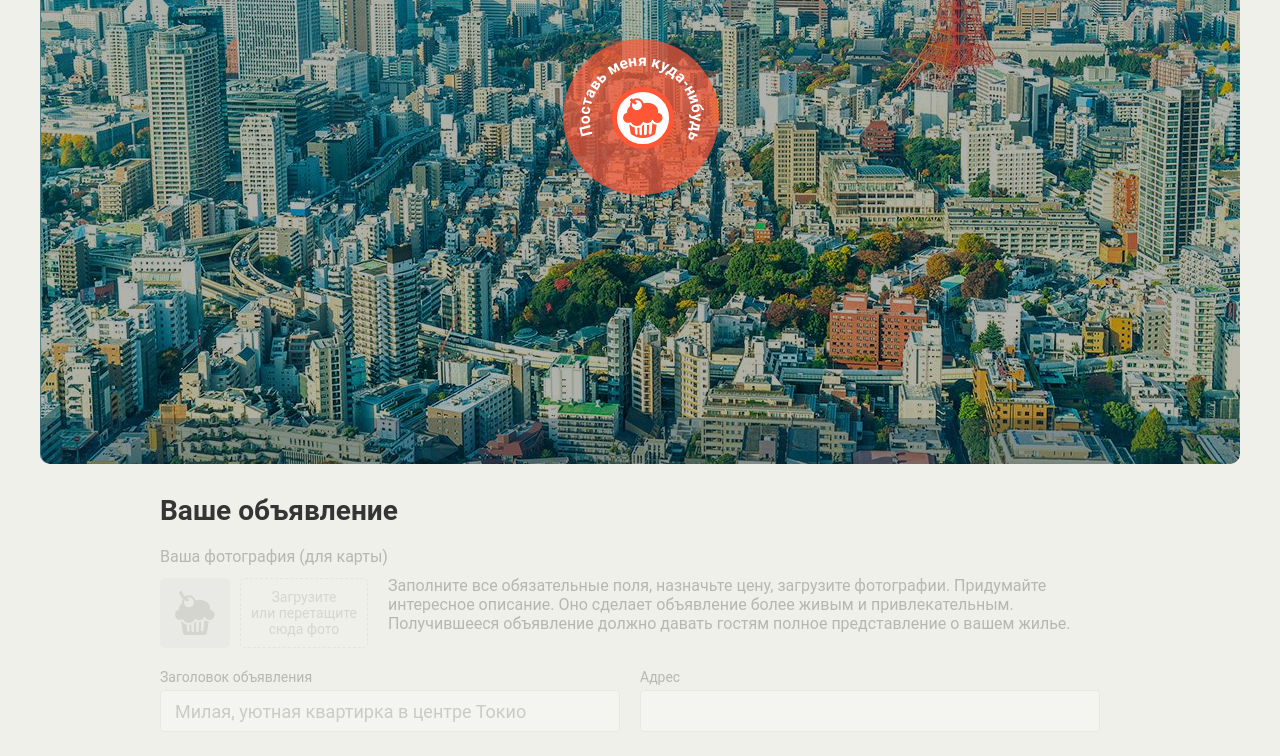
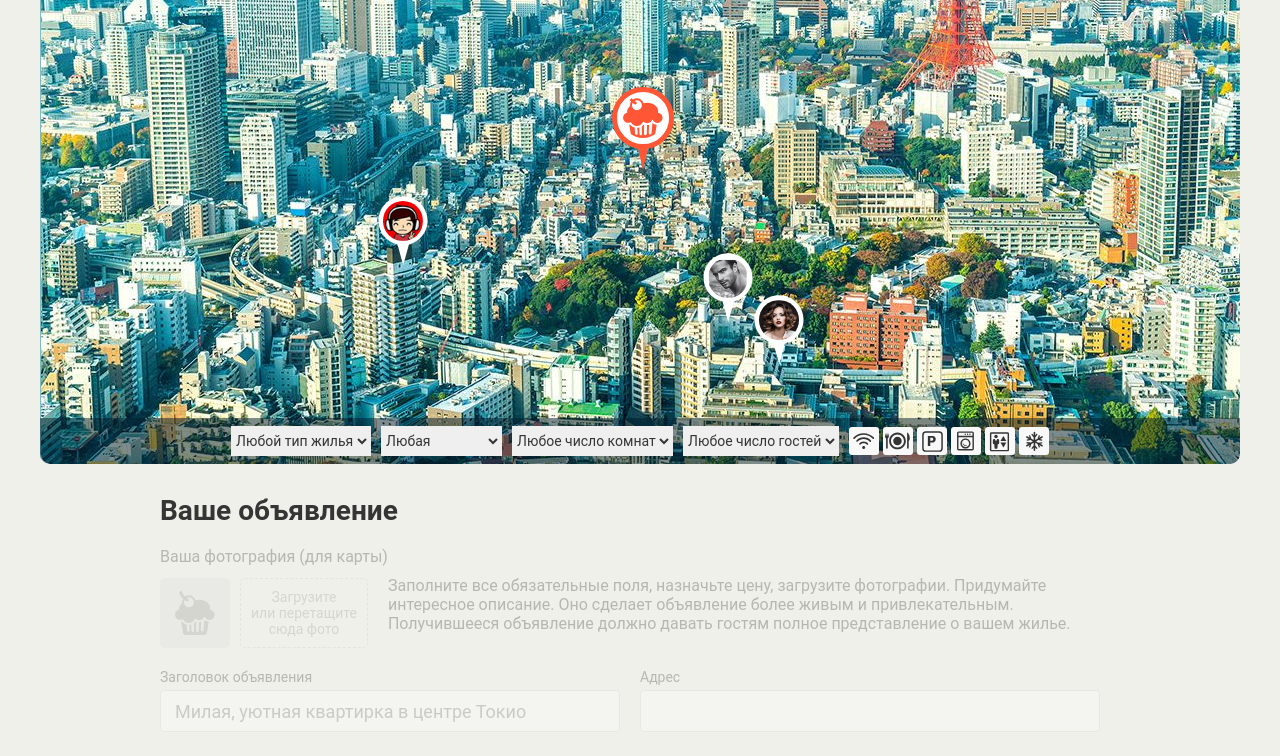
Before and after one commit to AnanyevAlex/390075-keksobooking-17, a website: page index.html in a window 1280 px wide. Shown: the part 286-1042 px from the top of the page. Drawn offline with Linux system fonts and the light colour scheme; files whose address does not match are found by name.

Commit message:
выполнил задание, добавил сбор массива с объектами, вывод точек на карту

```diff
--- a/index.html
+++ b/index.html
@@ -247,6 +247,6 @@
       <button class="error__button" href="#">Попробовать снова</button>
     </div>
   </template>
-
+<script src="js/main.js"></script>
 </body>
 </html>
--- /dev/null
+++ b/js/main.js
@@ -0,0 +1,44 @@
+'use strict';
+
+var AVATAR_IMG_EXTENSION = '.png';
+var AVATAR_IMG_SRC = 'img/avatars/user';
+
+var getRandom = function (max, min) {
+  return Math.floor(Math.random() * (max - min + 1)) + min;
+};
+
+var getAvatarImgSrc = function (numberAuthor) {
+  return AVATAR_IMG_SRC + '0' + numberAuthor + AVATAR_IMG_EXTENSION;
+};
+
+var offerType = ['palace', 'flat', 'house', 'bungalo'];
+var mapBlock = document.querySelector('.map');
+mapBlock.classList.remove('map--faded');
+var mapPin = document.querySelector('.map__pins');
+var templatePin = document.querySelector('#pin')
+  .content
+  .querySelector('.map__pin');
+
+var author = [];
+for (var i = 0; i < 8; i++) {
+
+  author.push({
+    avatar: getAvatarImgSrc(i + 1),
+    offer: offerType[getRandom(3, 0)],
+    location: {
+      x: getRandom(1200, 0) - (40 / 2),
+      y: getRandom(630, 130) - (70 / 2),
+    }
+  });
+}
+
+for (i = 0; i < author.length; i++) {
+  var pinElement = templatePin.cloneNode(true);
+
+  pinElement.style.left = author[i].location.x + 'px';
+  pinElement.style.top = author[i].location.y + 'px';
+  pinElement.querySelector('img').src = author[i].avatar;
+  pinElement.querySelector('img').alt = author[i].offer;
+
+  mapPin.appendChild(pinElement);
+}
```
